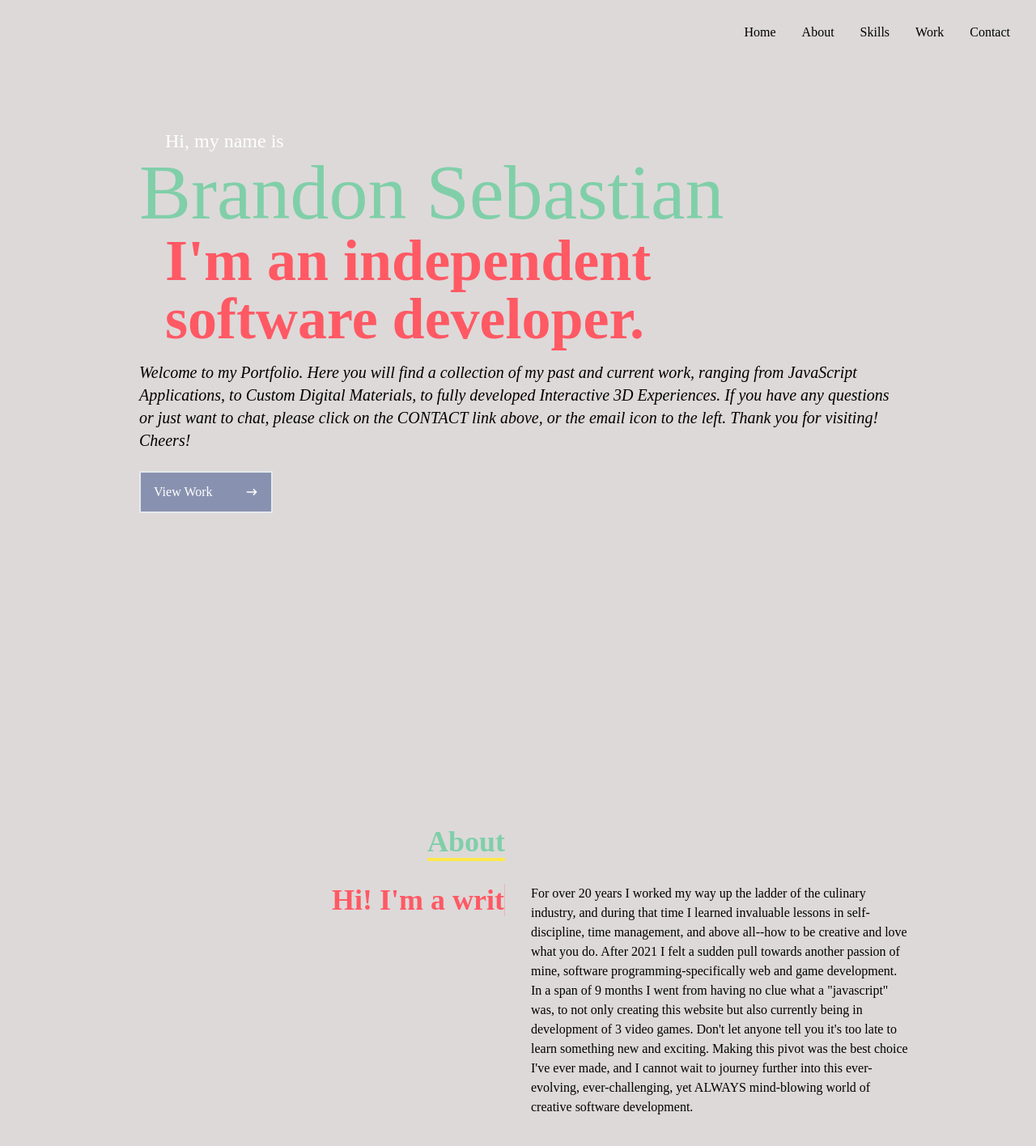
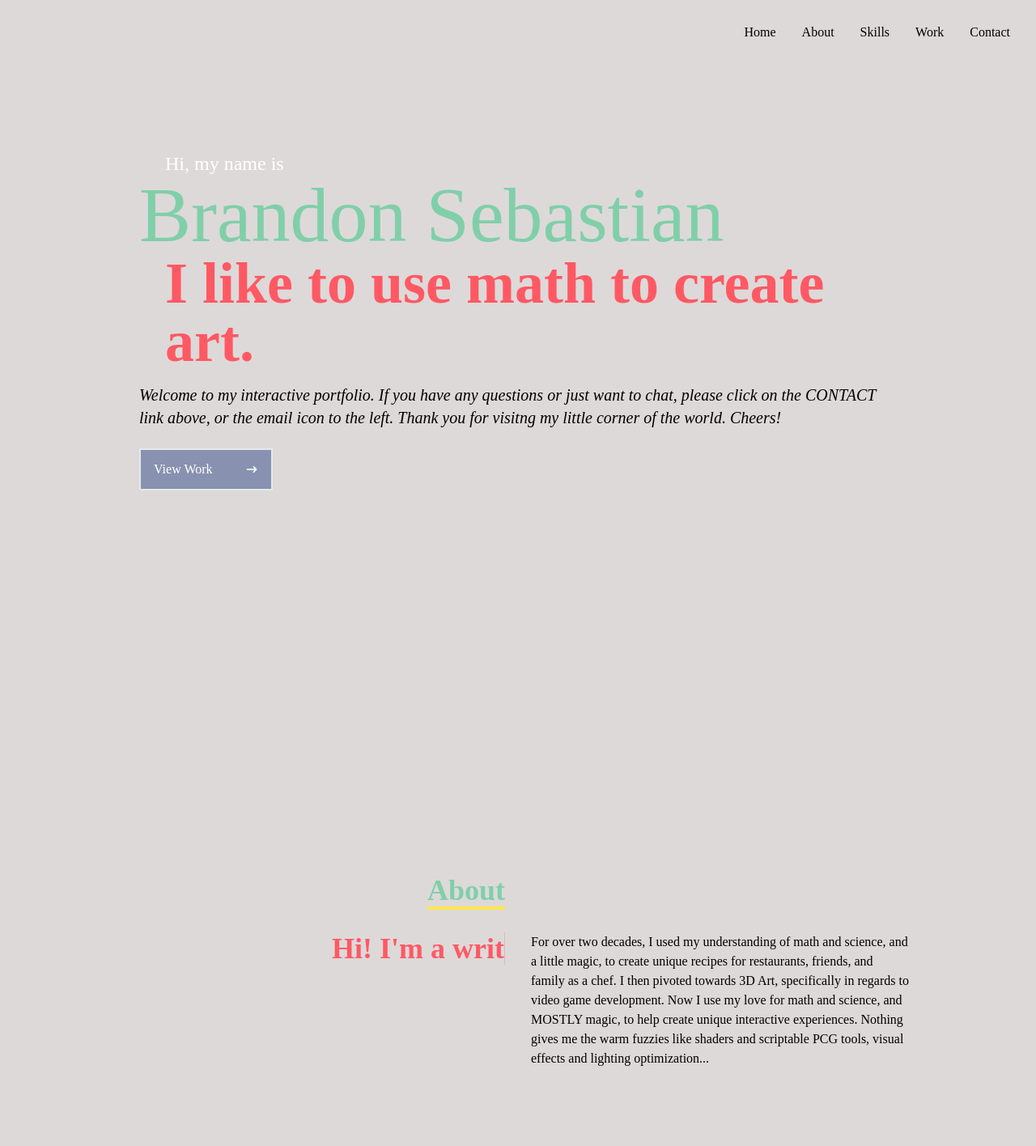
Before and after one commit to nooburger81/Portfolio-App, a React (Create React App) app: page / in a window 1280 px wide. Shown: the top 1416 px of the page at 81% size. Built offline with nearby package versions, Linux system fonts and the light colour scheme.

Commit message:
update for new career path

```diff
--- a/src/components/About.jsx
+++ b/src/components/About.jsx
@@ -19,7 +19,7 @@ const About = () => {
                 </div>
                 <div>
                     <p>
-                        For over 20 years I worked my way up the ladder of the culinary industry, and during that time I learned invaluable lessons in self-discipline, time management, and above all--how to be creative and love what you do. After 2021 I felt a sudden pull towards another passion of mine, software programming-specifically web and game development.  In a span of 9 months I went from having no clue what a "javascript" was, to not only creating this website but also currently being in development of 3 video games.  Don't let anyone tell you it's too late to learn something new and exciting. Making this pivot was the best choice I've ever made, and I cannot wait to journey further into this ever-evolving, ever-challenging, yet ALWAYS mind-blowing world of creative software development.
+                        For over two decades, I used my understanding of math and science, and a little magic, to create unique recipes for restaurants, friends, and family as a chef. I then pivoted towards 3D Art, specifically in regards to video game development. Now I use my love for math and science, and MOSTLY magic, to help create unique interactive experiences. Nothing gives me the warm fuzzies like shaders and scriptable PCG tools, visual effects and lighting optimization...
                     </p>
                 </div>
             </div>
--- a/src/components/Home.jsx
+++ b/src/components/Home.jsx
@@ -12,8 +12,8 @@ const Home = () => {
         <div className='max-w-[1000px] mx-auto px-8 flex flex-col justify-center h-full'>
           <p className='text-2xl text-[#ffffff] font-light px-8 animate__animated animate__fadeInDown animate__delay-1s'>Hi, my name is</p>
           <h1 className='text-8xl font-thin text-[#80cfa9] animate__animated animate__fadeInUp animate__delay-2s'>Brandon Sebastian</h1>
-          <h2 className='text-4xl sm:text-7xl px-8 font-bold text-[#ff5964] animate__animated animate__fadeInUp animate__delay-3s'>I'm an independent software developer.</h2>
-          <p className='text-xl text-[#000000] py-4 max-w-[1000px] font-thin font-style: italic animate__animated animate__fadeInUp animate__delay-4s'>Welcome to my Portfolio. Here you will find a collection of my past and current work, ranging from JavaScript Applications, to Custom Digital Materials, to fully developed Interactive 3D Experiences. If you have any questions or just want to chat, please click on the CONTACT link above, or the email icon to the left. Thank you for visiting! Cheers!</p>
+          <h2 className='text-4xl sm:text-7xl px-8 font-bold text-[#ff5964] animate__animated animate__fadeInUp animate__delay-3s'>I like to use math to create art.</h2>
+          <p className='text-xl text-[#000000] py-4 max-w-[1000px] font-thin font-style: italic animate__animated animate__fadeInUp animate__delay-4s'>Welcome to my interactive portfolio. If you have any questions or just want to chat, please click on the CONTACT link above, or the email icon to the left. Thank you for visitng my little corner of the world. Cheers!</p>
         <div>
         <Link to='work' smooth={true} duration={500}>
           <button className='text-[#ffffff] group border-2 px-4 py-3 my-2 flex items-center bg-[#8892b0] hover:bg-[#ffe74c] hover:border-[#ff5964] animate__animated animate__fadeIn animate__delay-5s'>View Work
--- a/src/index.css
+++ b/src/index.css
@@ -105,7 +105,7 @@
       0%, 100% { content: "developer"; }
       25% { content: "writer"; }
       50% { content: "reader"; }
-      75% { content: "human"; }
+      75% { content: "gamer"; }
     }
 
     .typewriter::before {
```
